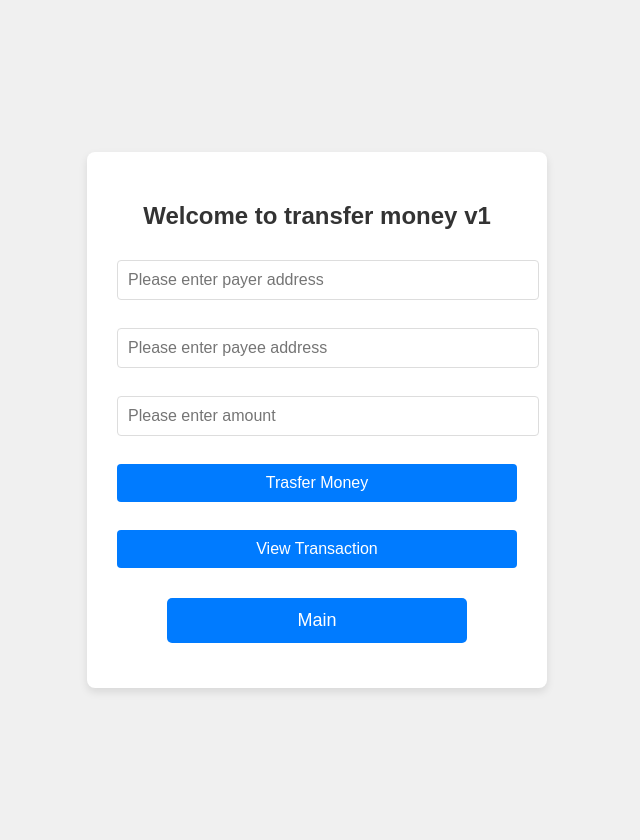
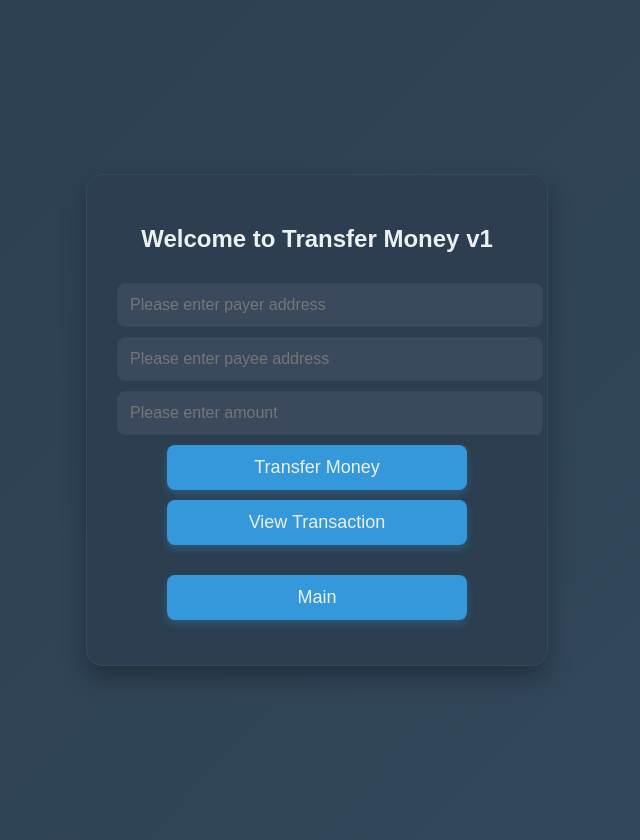
Before and after one commit to Origamiccc/SC6113-DAPP, a Flask app: page /transfer_money in a window 1280 px wide. Shown: the whole page, without its empty margins (323-963 px from the left). Run offline with Flask 3, Linux system fonts and the light colour scheme; some libraries are stand-ins or nearby versions.

Commit message:
Update transfer_money.html

```diff
--- a/templates/transfer_money.html
+++ b/templates/transfer_money.html
@@ -8,74 +8,74 @@
     <style>
         body {
             font-family: 'Arial', sans-serif;
-            background-color: #f0f0f0;
+            background: linear-gradient(135deg, #2c3e50, #34495e);
             margin: 0;
             padding: 20px;
             display: flex;
             justify-content: center;
             align-items: center;
             height: 100vh;
+            color: #ecf0f1;
         }
 
         .container {
-            background-color: #ffffff;
+            background-color: #2c3e50;
             padding: 30px;
-            border-radius: 8px;
-            box-shadow: 0 4px 8px rgba(0, 0, 0, 0.1);
+            border-radius: 16px;
+            box-shadow: 0 12px 24px rgba(0, 0, 0, 0.3);
             max-width: 400px;
             width: 100%;
             text-align: center;
+            border: 1px solid #34495e;
         }
 
         h2 {
             font-size: 24px;
             margin-bottom: 20px;
-            color: #333;
+            color: #ecf0f1;
+            font-weight: 700;
         }
 
         form {
             margin: 15px 0;
         }
 
+        input[type="text"], input[type="number"] {
+            width: 100%;
+            padding: 12px;
+            margin-top: 10px;
+            border-radius: 8px;
+            border: 1px solid #34495e;
+            font-size: 16px;
+            background-color: #3a4a5c;
+            color: #ecf0f1;
+        }
 
-        input[type="submit"] {
-            background-color: #007bff;
-            color: white;
+        input[type="submit"], button {
+            background-color: #3498db;
+            color: #ecf0f1;
             padding: 12px 24px;
             border: none;
-            border-radius: 5px;
+            border-radius: 8px;
             font-size: 18px;
             cursor: pointer;
             transition: background-color 0.3s ease;
             width: 100%;
             max-width: 300px;
+            box-shadow: 0 4px 8px rgba(52, 152, 219, 0.3);
+            margin-top: 10px;
         }
 
-        input, button {
-            width: 100%;
-            padding: 10px;
-            margin-top: 10px;
-            border-radius: 4px;
-            border: 1px solid #ddd;
-            font-size: 16px;
+        button:hover, input[type="submit"]:hover {
+            background-color: #2980b9;
+            transform: translateY(-3px);
+            box-shadow: 0 6px 12px rgba(41, 128, 185, 0.5);
         }
-
-        button {
-            background-color: #007bff;
-            color: white;
-            border: none;
-            cursor: pointer;
-        }
-
-        button:hover {
-            background-color: #0056b3;
-        }
-
 
         p {
             margin-top: 20px;
             font-size: 18px;
-            color: #007bff;
+            color: #3498db;
         }
 
         @media (max-width: 768px) {
@@ -99,15 +99,11 @@
 </head>
 <body>
     <div class="container">
-        <h2>Welcome to transfer money v1</h2>
+        <h2>Welcome to Transfer Money v1</h2>
         <input type="text" id="payer_id"  placeholder="Please enter payer address">
-        <br><br>
         <input type="text" id="payee_id"  placeholder="Please enter payee address">
-        <br><br>
         <input type="number" id="amount_id"  placeholder="Please enter amount">
-        <br><br>
-        <button class="btn" onclick="transfer()">Trasfer Money</button>
-        <br><br>
+        <button class="btn" onclick="transfer()">Transfer Money</button>
         <button class="btn" onclick="view_transaction()">View Transaction</button>
         <p id="view_payer_id"></p>
         <p id="view_payee_id"></p>
@@ -174,17 +170,13 @@
         ];
 
         const web3 = new Web3(Web3.givenProvider);
-        console.log(web3);
         const contract = new web3.eth.Contract(contract_abi,contract_address);
-        console.log(contract);
 
         async function transfer(){
             const accounts = await web3.eth.requestAccounts();
-            console.log(accounts);
             const payer_address = document.getElementById("payer_id").value;
             const payee_address = document.getElementById("payee_id").value;
             const amount = document.getElementById("amount_id").value;
-            console.log(payer_address,payee_address,amount);
             await contract.methods.weixin(amount,payer_address,payee_address).send({from:accounts[0]});
         }
 
```
